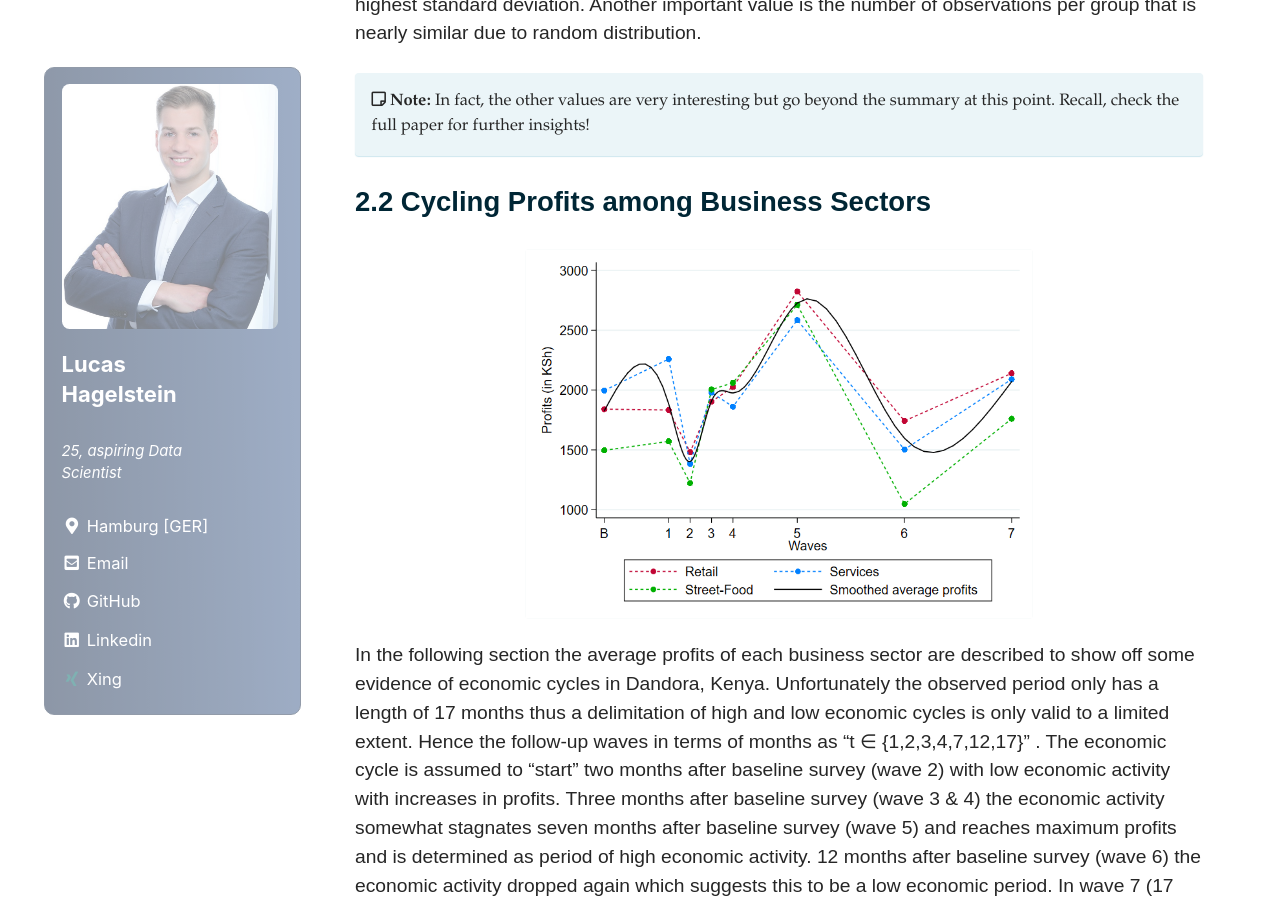
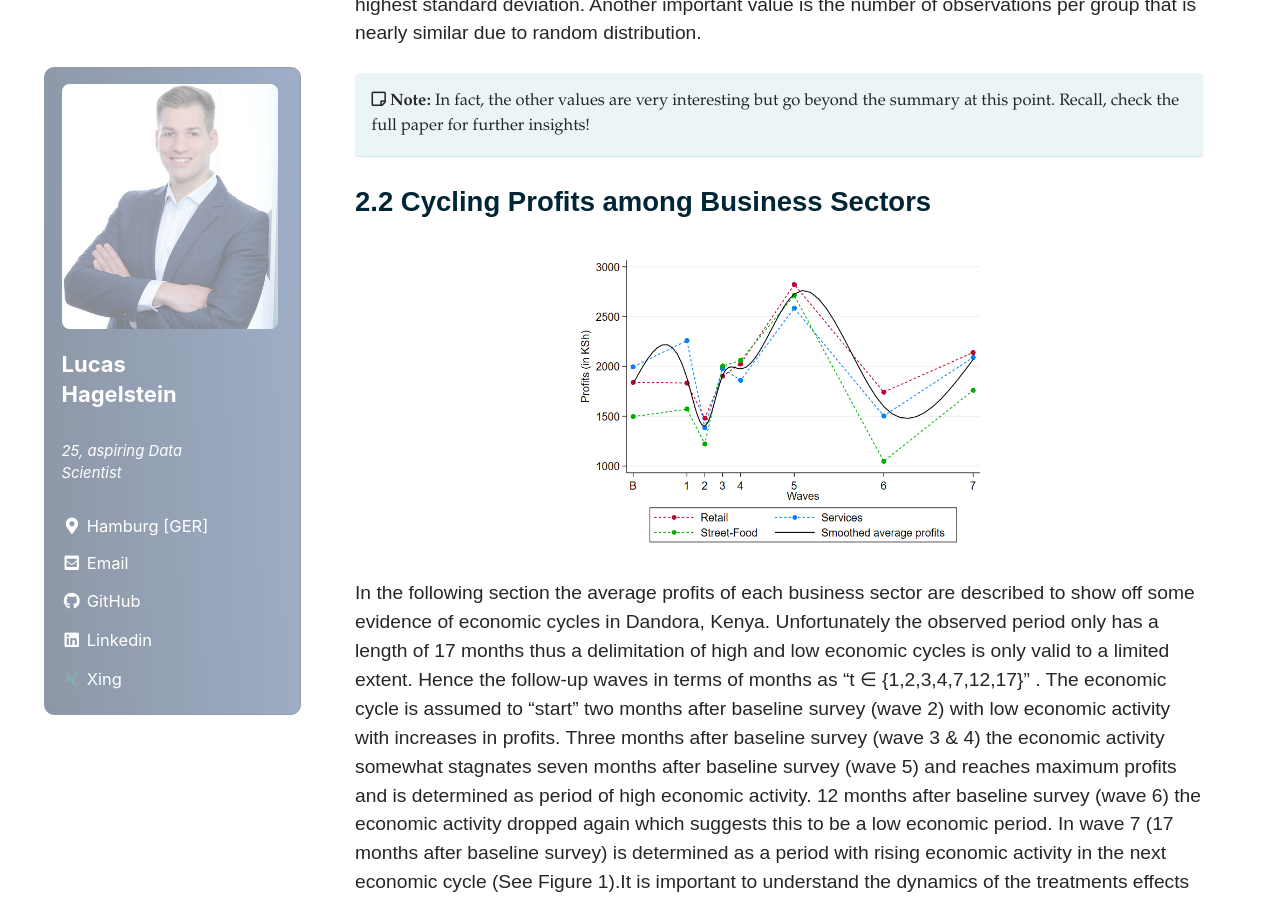
Before and after one commit to LHAGELS/LHAGELS.github.io, a Jekyll site: the page built from _posts/2020-06-03-PART-I-Getting-familiar-with-the-Topic---Development-Opportunities-of-Micro-Entrepreneurs-Evidence-from-Kenya.md, in a window 1280 px wide and 900 px high, scrolled down 2132 px. Built offline with Jekyll 4.4.1, drawn with Linux system fonts in a browser that asks for light colours; cached includes are drawn as plain includes; nearby versions of some CDN libraries.

Commit message:
new github

```diff
--- a/_posts/2020-06-03-PART-I-Getting-familiar-with-the-Topic---Development-Opportunities-of-Micro-Entrepreneurs-Evidence-from-Kenya.md
+++ b/_posts/2020-06-03-PART-I-Getting-familiar-with-the-Topic---Development-Opportunities-of-Micro-Entrepreneurs-Evidence-from-Kenya.md
@@ -45,7 +45,7 @@ Table 1 reproduces baseline profits of micro-enterprises in each business sector
 
 ## 2.2 Cycling Profits among Business Sectors
 <center>
-  <figure style="width: 60%">
+  <figure style="width: 50%">
     <img src="{{ site.url }}{{ sitebaseurl }}/assets/images/posts/03_06_20/figure1.png" alt="Micro-Enterprise Profits among Business Sectors">
   </figure>
 </center>
```
